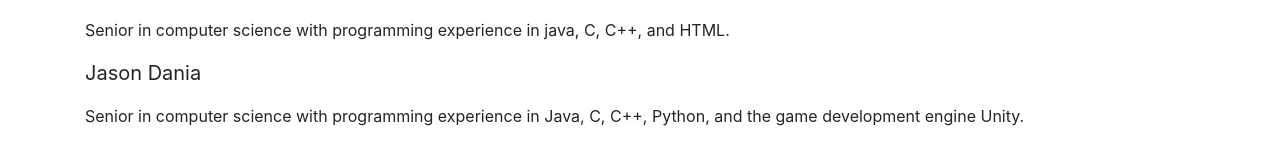
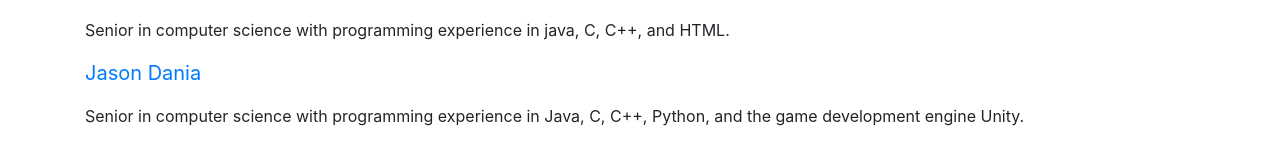
Before and after one commit to satoshi97/Square-CS2020.github.io, a website: page index.html in a window 1280 px wide. Shown: the part 1218-1367 px from the top of the page. Drawn offline with Linux system fonts and the light colour scheme.

Commit message:
Update index.html

```diff
--- a/index.html
+++ b/index.html
@@ -85,7 +85,7 @@
       <p>Senior in computer science with programming experience in Java and C. Earned a Bachelor's Degree in Anthropology from the University of Florida in 2011.</P>
       <p class="lead"><strong>Cody Phillips</strong></p>
       <p>Senior in computer science with programming experience in java, C, C++, and HTML.</p>
-      <p class="lead"><strong>Jason Dania</strong></p>
+      <p class="lead"><strong><a href="https://satoshi97.github.io/"> Jason Dania </a></strong></p>
       <p>Senior in computer science with programming experience in Java, C, C++, Python, and the game development engine Unity.</p>
       <p class="lead"><strong>Charles Samuel</strong></p>
       <p>Senior in computer science with programming experience in Java, C, CSS, JavaScript, HTML, and SQL.Has developed websites that utilized ASP. Net and has created small scale
```
